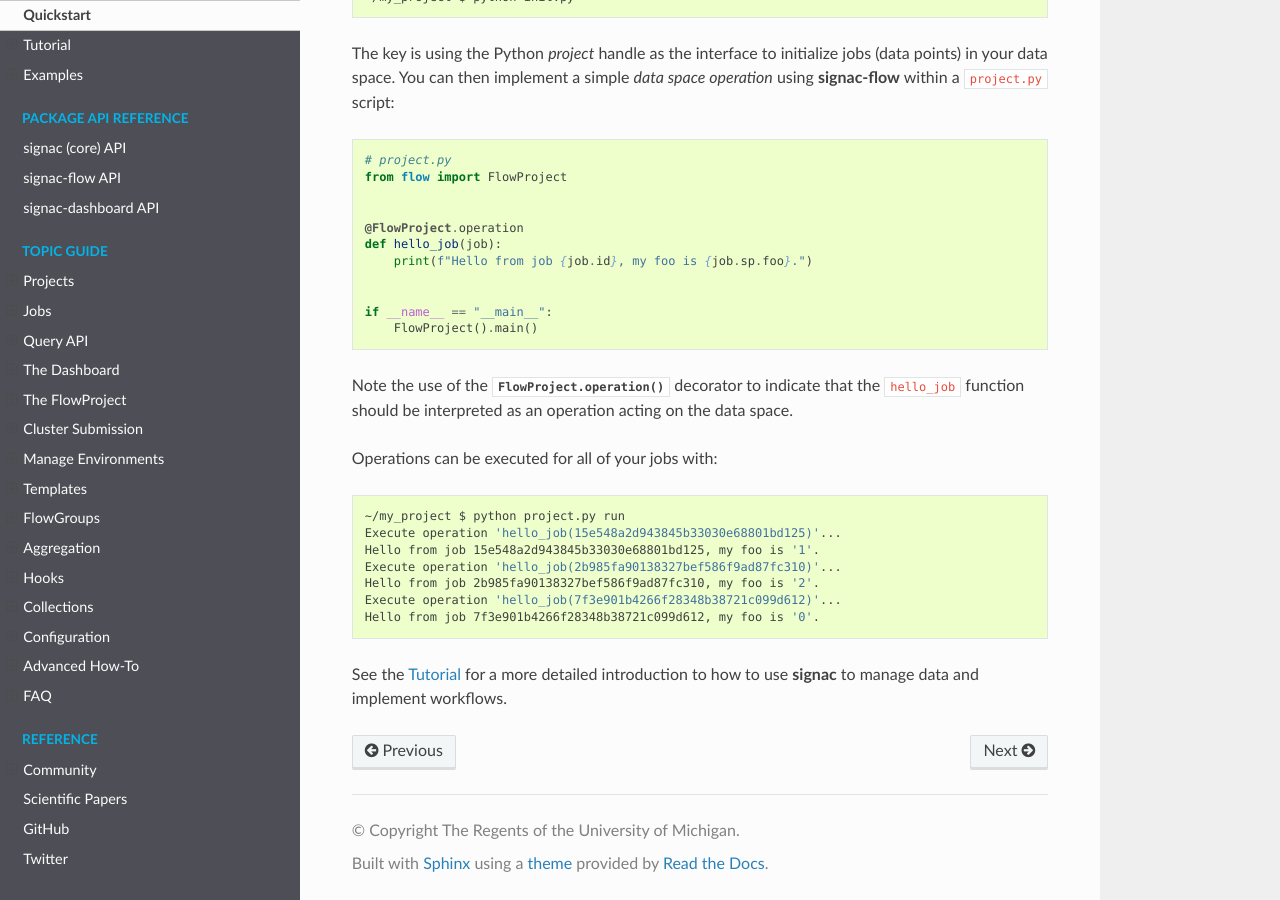
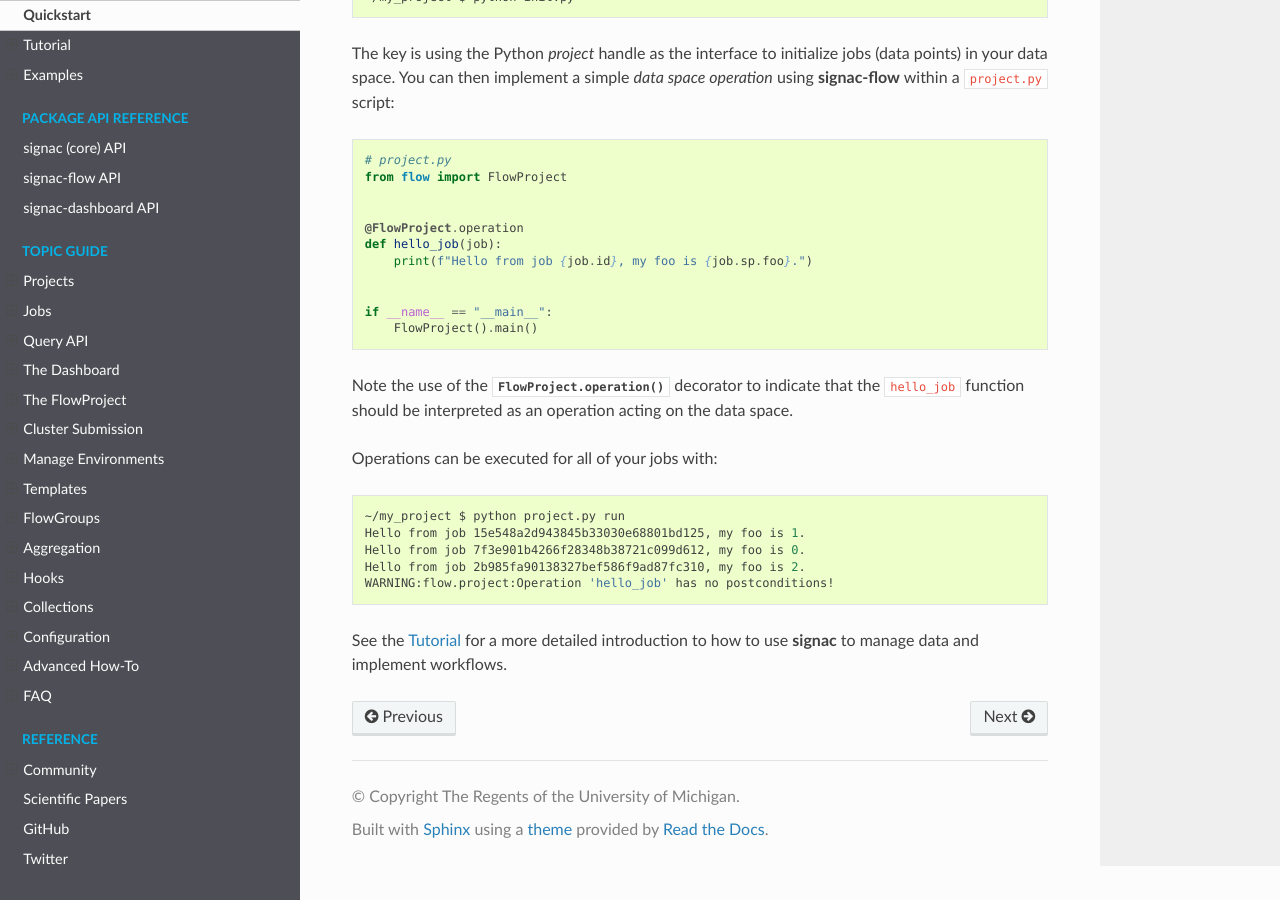
Before and after one commit to glotzerlab/signac-docs, a Sphinx documentation site: the page built from docs/source/quickstart.rst, in a window 1280 px wide and 900 px high, scrolled down 762 px. Built offline with Sphinx 7.4.7 and the Read the Docs theme 2.0.0, drawn with Linux system fonts in a browser that asks for light colours; some of the changed text lies outside the part shown.

Commit message:
Update quickstart.

```diff
--- a/docs/source/quickstart.rst
+++ b/docs/source/quickstart.rst
@@ -61,11 +61,9 @@ Operations can be executed for all of your jobs with:
 .. code-block:: bash
 
     ~/my_project $ python project.py run
-    Execute operation 'hello_job(15e548a2d943845b33030e68801bd125)'...
-    Hello from job 15e548a2d943845b33030e68801bd125, my foo is '1'.
-    Execute operation 'hello_job(2b985fa90138327bef586f9ad87fc310)'...
-    Hello from job 2b985fa90138327bef586f9ad87fc310, my foo is '2'.
-    Execute operation 'hello_job(7f3e901b4266f28348b38721c099d612)'...
-    Hello from job 7f3e901b4266f28348b38721c099d612, my foo is '0'.
+    Hello from job 15e548a2d943845b33030e68801bd125, my foo is 1.
+    Hello from job 7f3e901b4266f28348b38721c099d612, my foo is 0.
+    Hello from job 2b985fa90138327bef586f9ad87fc310, my foo is 2.
+    WARNING:flow.project:Operation 'hello_job' has no postconditions!
 
 See the :ref:`tutorial` for a more detailed introduction to how to use **signac** to manage data and implement workflows.
```
Also changed, not shown: other parts of docs/source/quickstart.rst (+2 -2 lines).
